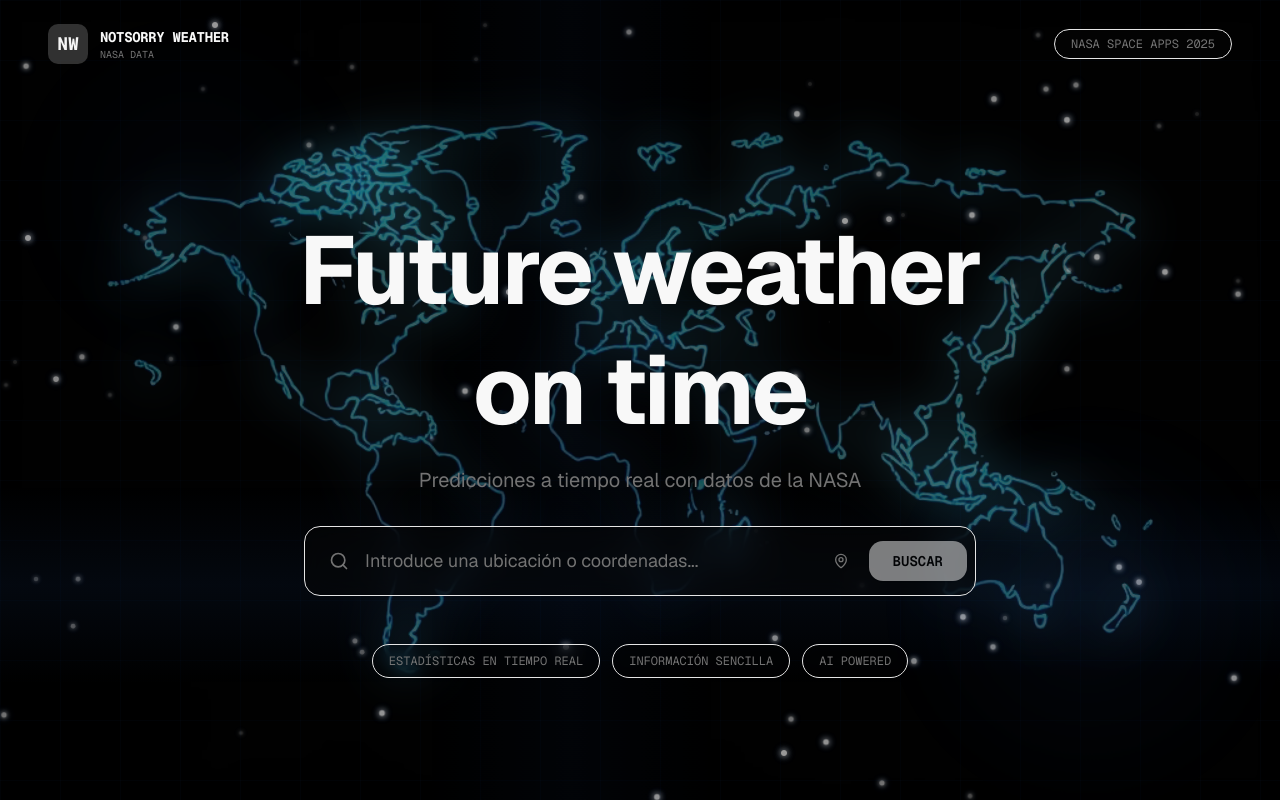
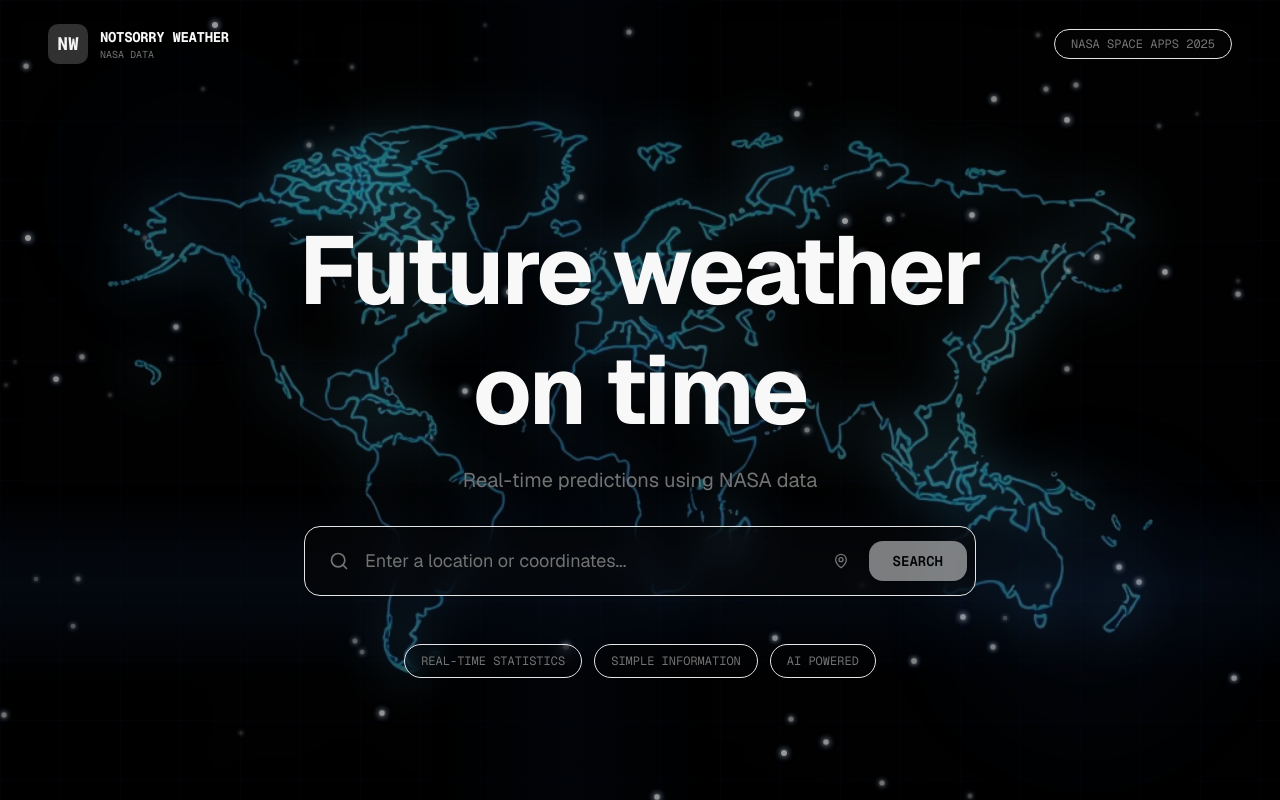
Before and after one commit to chipsentinel/NotSorry, a Next.js app: page / in a window 1280 px wide. Built offline with nearby package versions, Linux system fonts and the light colour scheme.

Commit message:
translations corrections

```diff
--- a/app/page.js
+++ b/app/page.js
@@ -118,7 +118,7 @@ fetch(url)
               Future weather on time
             </h2>
             <p className="text-pretty text-lg text-muted-foreground md:text-xl">
-              Predicciones a tiempo real con datos de la NASA
+              Real-time predictions using NASA data
             </p>
           </div>
 
@@ -138,12 +138,12 @@ fetch(url)
           >
             <div className="rounded-full border border-border bg-card/30 px-4 py-2 backdrop-blur-sm">
               <p className="font-mono text-xs text-muted-foreground">
-                ESTADÍSTICAS EN TIEMPO REAL
+                REAL-TIME STATISTICS
               </p>
             </div>
             <div className="rounded-full border border-border bg-card/30 px-4 py-2 backdrop-blur-sm">
               <p className="font-mono text-xs text-muted-foreground">
-                INFORMACIÓN SENCILLA
+                SIMPLE INFORMATION
               </p>
             </div>
             <div className="rounded-full border border-border bg-card/30 px-4 py-2 backdrop-blur-sm">
--- a/components/loading-transition.tsx
+++ b/components/loading-transition.tsx
@@ -31,10 +31,10 @@ export function LoadingTransition({ locationName }: LoadingTransitionProps) {
         </div>
 
         <h2 className="mb-2 font-mono text-2xl font-bold text-foreground">
-          CARGANDO INFORMACIÓN
+          LOADING INFORMATION
         </h2>
         <p className="font-sans text-lg text-muted-foreground">
-          Cargando datos meteorológicos de {locationName}
+          Loading weather data for {locationName}
         </p>
 
         <div className="mt-6 flex justify-center gap-2">
--- a/components/search-bar.tsx
+++ b/components/search-bar.tsx
@@ -186,7 +186,7 @@ export function SearchBar({
             }}
             onKeyDown={handleKeyDown}
             onFocus={() => setShowSuggestions(suggestions.length > 0)}
-            placeholder="Introduce una ubicación o coordenadas..."
+            placeholder="Enter a location or coordinates..."
             className="flex-1 bg-transparent py-5 pr-4 font-sans text-base text-foreground placeholder:text-muted-foreground focus:outline-none md:text-lg"
           />
 
@@ -208,7 +208,7 @@ export function SearchBar({
             disabled={!location}
             className="mr-2 rounded-xl bg-accent px-6 py-5 font-mono text-sm font-semibold text-background transition-all hover:bg-accent/90 hover:shadow-lg hover:shadow-accent/30 disabled:opacity-50"
           >
-            BUSCAR
+            SEARCH
           </Button>
         </div>
 
```
